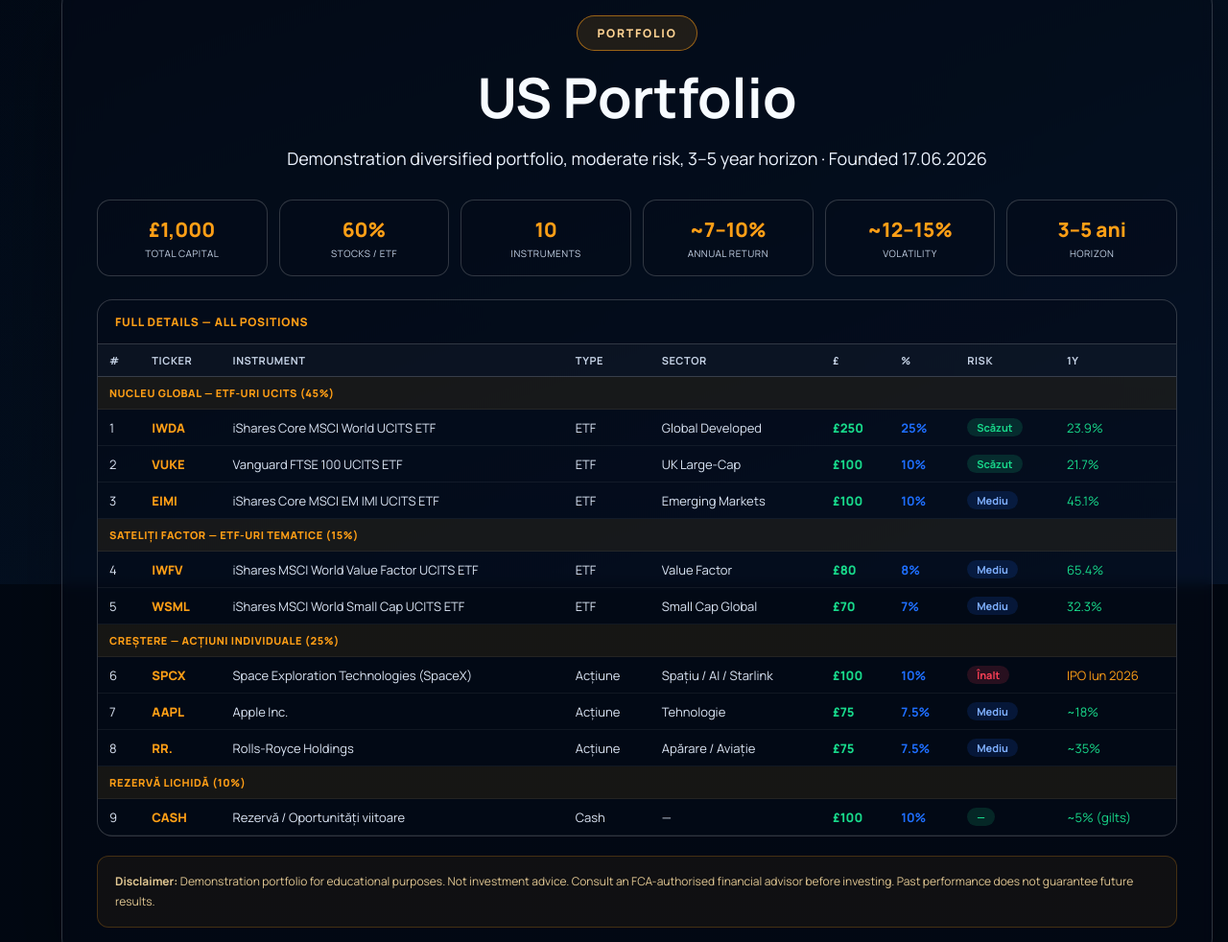
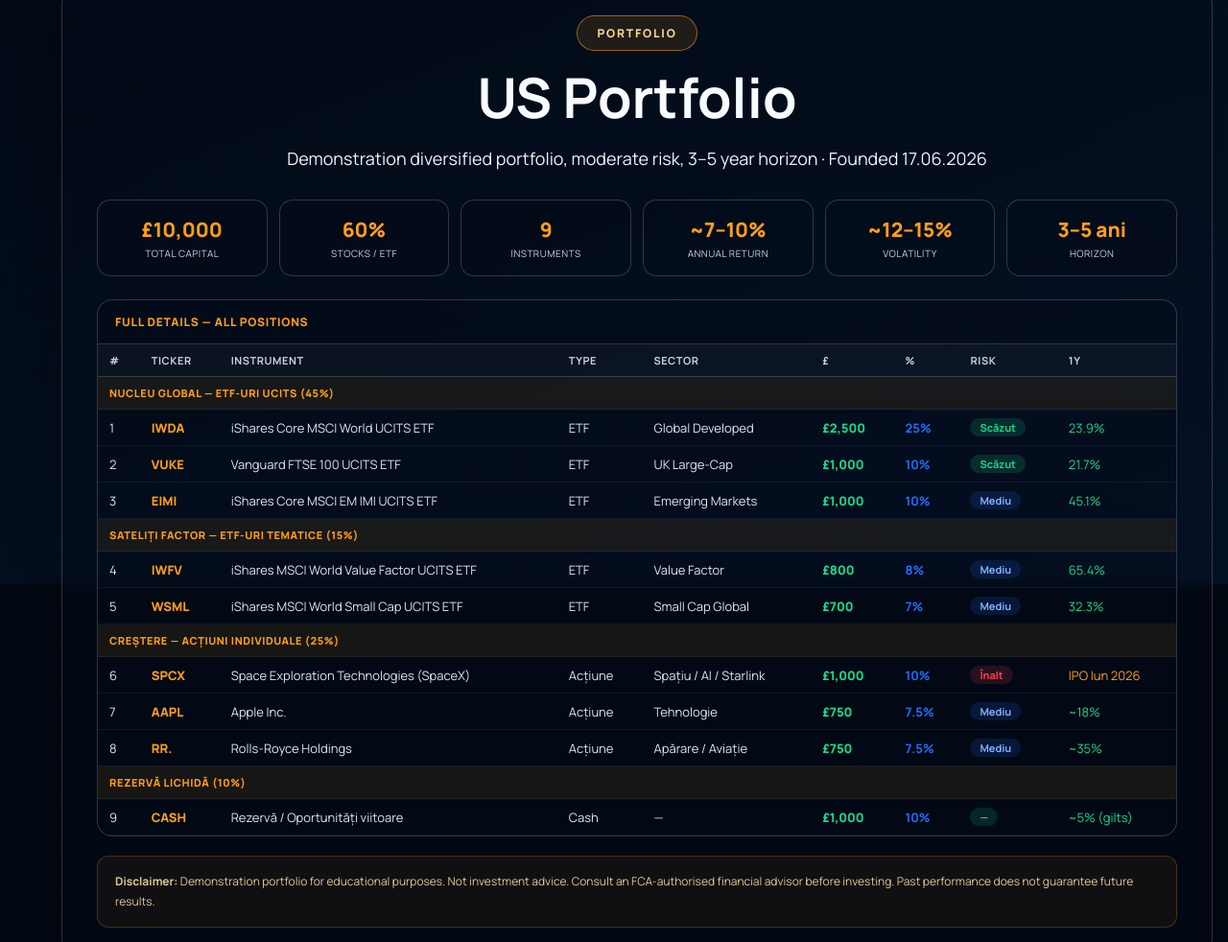
Before and after one commit to sergiuburlea37-star/TreidingSB-site, a website: page index.html in a window 1280 px wide. Shown: the part 3471-4453 px from the top of the page at 96% size. Drawn offline with Linux system fonts and the light colour scheme; a script that the page names is missing.

Commit message:
Update number of instruments in portfolio section (#5)
* Update number of instruments in portfolio section

* Scale US portfolio to £10,000 and add Capital Total stat to EU portfolio

```diff
--- a/index.html
+++ b/index.html
@@ -176,9 +176,9 @@
 
     <section id="portfolio-us" class="section compact-section"><div class="content-shell wide"><div class="section-head"><span class="eyebrow orange" data-i18n="portfolioUs.eyebrow">Portofoliu</span><h2 data-i18n="portfolioUs.title">Portofoliu US</h2><p data-i18n="portfolioUs.desc">Portofoliu diversificat demonstrativ, risc moderat, orizont 3–5 ani · Fondat 17.06.2026</p></div>
       <div class="stat-mini-row">
-        <div class="stat-mini"><div class="stat-mini-val">£1,000</div><div class="stat-mini-lbl" data-i18n="portfolio.statCapital">Capital Total</div></div>
+        <div class="stat-mini"><div class="stat-mini-val">£10,000</div><div class="stat-mini-lbl" data-i18n="portfolio.statCapital">Capital Total</div></div>
         <div class="stat-mini"><div class="stat-mini-val">60%</div><div class="stat-mini-lbl" data-i18n="portfolio.statStocksEtf">Acțiuni / ETF</div></div>
-        <div class="stat-mini"><div class="stat-mini-val">10</div><div class="stat-mini-lbl" data-i18n="portfolio.statInstruments">Instrumente</div></div>
+        <div class="stat-mini"><div class="stat-mini-val">9</div><div class="stat-mini-lbl" data-i18n="portfolio.statInstruments">Instrumente</div></div>
         <div class="stat-mini"><div class="stat-mini-val">~7–10%</div><div class="stat-mini-lbl" data-i18n="portfolio.statReturn">Randament anual</div></div>
         <div class="stat-mini"><div class="stat-mini-val">~12–15%</div><div class="stat-mini-lbl" data-i18n="portfolio.statVolatility">Volatilitate</div></div>
         <div class="stat-mini"><div class="stat-mini-val">3–5 ani</div><div class="stat-mini-lbl" data-i18n="portfolio.statHorizon">Orizont</div></div>
@@ -187,18 +187,18 @@
         <thead><tr><th>#</th><th data-i18n="portfolio.colTicker">Ticker</th><th data-i18n="portfolio.colInstrument">Instrument</th><th data-i18n="portfolio.colType">Tip</th><th data-i18n="portfolio.colSector">Sector</th><th>£</th><th>%</th><th data-i18n="portfolio.colRisk">Risc</th><th>1Y</th></tr></thead>
         <tbody>
           <tr class="group-row"><td colspan="9">NUCLEU GLOBAL — ETF-uri UCITS (45%)</td></tr>
-          <tr><td>1</td><td class="ticker">IWDA</td><td>iShares Core MSCI World UCITS ETF</td><td>ETF</td><td>Global Developed</td><td class="money">£250</td><td class="pct">25%</td><td><span class="risk-badge low">Scăzut</span></td><td class="ret">23.9%</td></tr>
-          <tr><td>2</td><td class="ticker">VUKE</td><td>Vanguard FTSE 100 UCITS ETF</td><td>ETF</td><td>UK Large-Cap</td><td class="money">£100</td><td class="pct">10%</td><td><span class="risk-badge low">Scăzut</span></td><td class="ret">21.7%</td></tr>
-          <tr><td>3</td><td class="ticker">EIMI</td><td>iShares Core MSCI EM IMI UCITS ETF</td><td>ETF</td><td>Emerging Markets</td><td class="money">£100</td><td class="pct">10%</td><td><span class="risk-badge med">Mediu</span></td><td class="ret">45.1%</td></tr>
+          <tr><td>1</td><td class="ticker">IWDA</td><td>iShares Core MSCI World UCITS ETF</td><td>ETF</td><td>Global Developed</td><td class="money">£2,500</td><td class="pct">25%</td><td><span class="risk-badge low">Scăzut</span></td><td class="ret">23.9%</td></tr>
+          <tr><td>2</td><td class="ticker">VUKE</td><td>Vanguard FTSE 100 UCITS ETF</td><td>ETF</td><td>UK Large-Cap</td><td class="money">£1,000</td><td class="pct">10%</td><td><span class="risk-badge low">Scăzut</span></td><td class="ret">21.7%</td></tr>
+          <tr><td>3</td><td class="ticker">EIMI</td><td>iShares Core MSCI EM IMI UCITS ETF</td><td>ETF</td><td>Emerging Markets</td><td class="money">£1,000</td><td class="pct">10%</td><td><span class="risk-badge med">Mediu</span></td><td class="ret">45.1%</td></tr>
           <tr class="group-row"><td colspan="9">SATELIȚI FACTOR — ETF-uri Tematice (15%)</td></tr>
-          <tr><td>4</td><td class="ticker">IWFV</td><td>iShares MSCI World Value Factor UCITS ETF</td><td>ETF</td><td>Value Factor</td><td class="money">£80</td><td class="pct">8%</td><td><span class="risk-badge med">Mediu</span></td><td class="ret">65.4%</td></tr>
-          <tr><td>5</td><td class="ticker">WSML</td><td>iShares MSCI World Small Cap UCITS ETF</td><td>ETF</td><td>Small Cap Global</td><td class="money">£70</td><td class="pct">7%</td><td><span class="risk-badge med">Mediu</span></td><td class="ret">32.3%</td></tr>
+          <tr><td>4</td><td class="ticker">IWFV</td><td>iShares MSCI World Value Factor UCITS ETF</td><td>ETF</td><td>Value Factor</td><td class="money">£800</td><td class="pct">8%</td><td><span class="risk-badge med">Mediu</span></td><td class="ret">65.4%</td></tr>
+          <tr><td>5</td><td class="ticker">WSML</td><td>iShares MSCI World Small Cap UCITS ETF</td><td>ETF</td><td>Small Cap Global</td><td class="money">£700</td><td class="pct">7%</td><td><span class="risk-badge med">Mediu</span></td><td class="ret">32.3%</td></tr>
           <tr class="group-row"><td colspan="9">CREȘTERE — Acțiuni Individuale (25%)</td></tr>
-          <tr><td>6</td><td class="ticker">SPCX</td><td>Space Exploration Technologies (SpaceX)</td><td>Acțiune</td><td>Spațiu / AI / Starlink</td><td class="money">£100</td><td class="pct">10%</td><td><span class="risk-badge high">Înalt</span></td><td class="ret gold">IPO Iun 2026</td></tr>
-          <tr><td>7</td><td class="ticker">AAPL</td><td>Apple Inc.</td><td>Acțiune</td><td>Tehnologie</td><td class="money">£75</td><td class="pct">7.5%</td><td><span class="risk-badge med">Mediu</span></td><td class="ret">~18%</td></tr>
-          <tr><td>8</td><td class="ticker">RR.</td><td>Rolls-Royce Holdings</td><td>Acțiune</td><td>Apărare / Aviație</td><td class="money">£75</td><td class="pct">7.5%</td><td><span class="risk-badge med">Mediu</span></td><td class="ret">~35%</td></tr>
+          <tr><td>6</td><td class="ticker">SPCX</td><td>Space Exploration Technologies (SpaceX)</td><td>Acțiune</td><td>Spațiu / AI / Starlink</td><td class="money">£1,000</td><td class="pct">10%</td><td><span class="risk-badge high">Înalt</span></td><td class="ret gold">IPO Iun 2026</td></tr>
+          <tr><td>7</td><td class="ticker">AAPL</td><td>Apple Inc.</td><td>Acțiune</td><td>Tehnologie</td><td class="money">£750</td><td class="pct">7.5%</td><td><span class="risk-badge med">Mediu</span></td><td class="ret">~18%</td></tr>
+          <tr><td>8</td><td class="ticker">RR.</td><td>Rolls-Royce Holdings</td><td>Acțiune</td><td>Apărare / Aviație</td><td class="money">£750</td><td class="pct">7.5%</td><td><span class="risk-badge med">Mediu</span></td><td class="ret">~35%</td></tr>
           <tr class="group-row"><td colspan="9">REZERVĂ LICHIDĂ (10%)</td></tr>
-          <tr><td>9</td><td class="ticker">CASH</td><td>Rezervă / Oportunități viitoare</td><td>Cash</td><td>—</td><td class="money">£100</td><td class="pct">10%</td><td><span class="risk-badge low">—</span></td><td class="ret">~5% (gilts)</td></tr>
+          <tr><td>9</td><td class="ticker">CASH</td><td>Rezervă / Oportunități viitoare</td><td>Cash</td><td>—</td><td class="money">£1,000</td><td class="pct">10%</td><td><span class="risk-badge low">—</span></td><td class="ret">~5% (gilts)</td></tr>
         </tbody>
       </table></div></div>
       <div class="portfolio-disclaimer"><strong data-i18n="portfolio.disclaimerLabel">Disclaimer:</strong> <span data-i18n="portfolioUs.disclaimer">Portofoliu demonstrativ cu scop educativ. Nu constituie consiliere de investiții. Consultă un advisor financiar autorizat FCA înainte de a investi. Performanțele trecute nu garantează rezultate viitoare.</span></div>
@@ -206,6 +206,7 @@
 
     <section id="portfolio-eu" class="section compact-section"><div class="content-shell wide"><div class="section-head"><span class="eyebrow" data-i18n="portfolioEu.eyebrow">Portofoliu</span><h2 data-i18n="portfolioEu.title">Portofoliu European Moderat+</h2><p data-i18n="portfolioEu.desc">Strategie pe 3–5 ani, intrare în tranșe, control al riscului · Fondat 17.06.2026</p></div>
       <div class="stat-mini-row">
+        <div class="stat-mini"><div class="stat-mini-val">€10,000</div><div class="stat-mini-lbl" data-i18n="portfolio.statCapital">Capital Total</div></div>
         <div class="stat-mini"><div class="stat-mini-val">16</div><div class="stat-mini-lbl" data-i18n="portfolioEu.statAssets">Active Totale</div></div>
         <div class="stat-mini"><div class="stat-mini-val">88%</div><div class="stat-mini-lbl" data-i18n="portfolioEu.statStocks">Acțiuni Individuale</div></div>
         <div class="stat-mini"><div class="stat-mini-val">12%</div><div class="stat-mini-lbl" data-i18n="portfolio.statBuffer">Buffer Defensiv</div></div>
```
